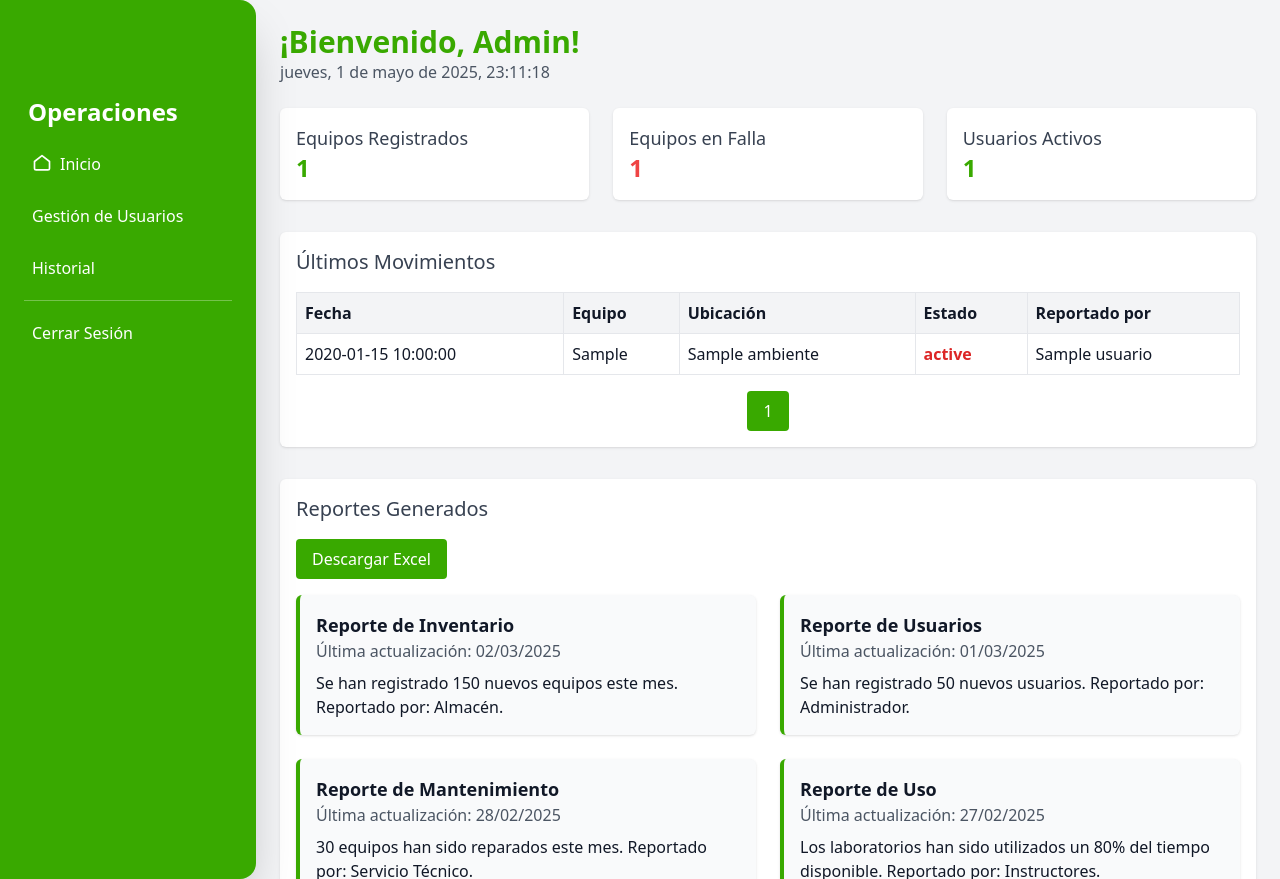
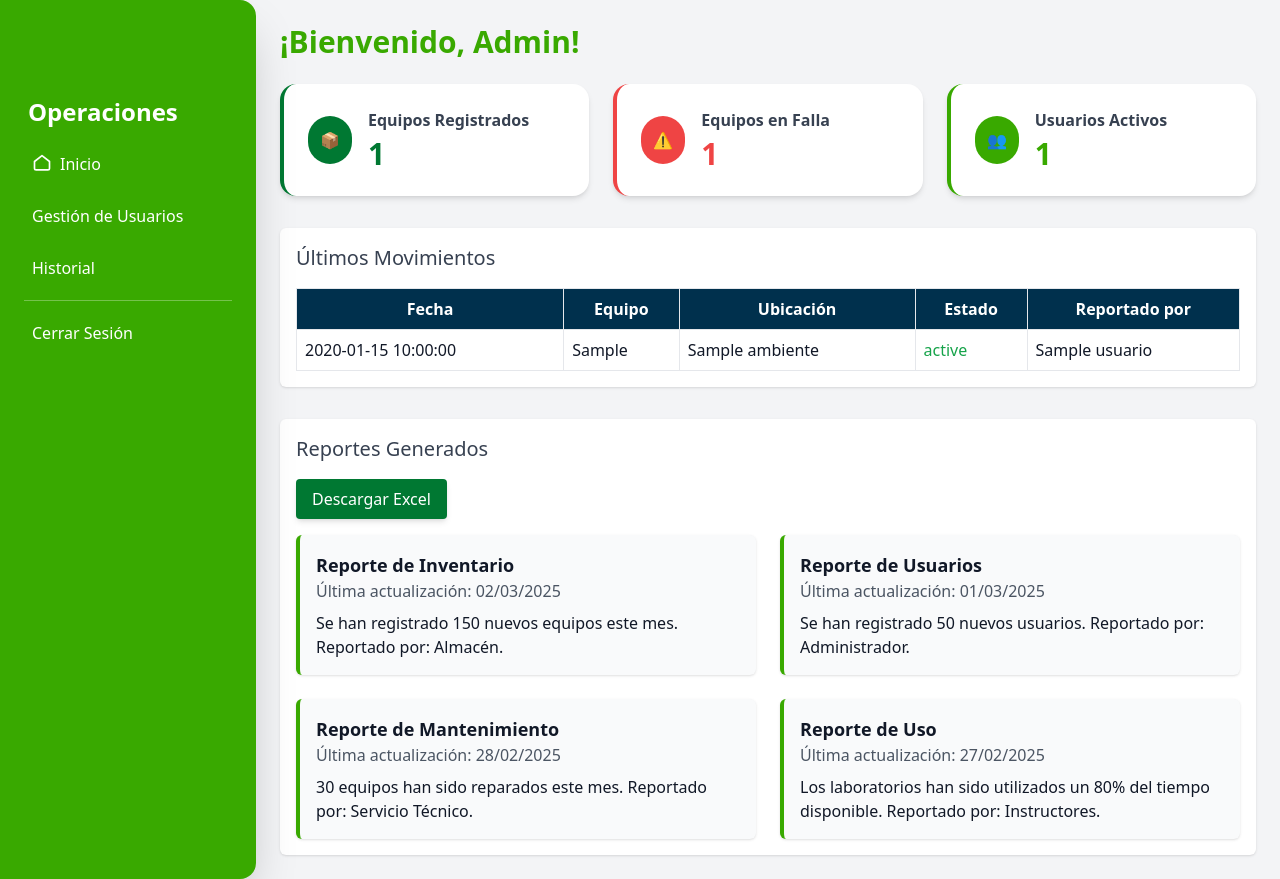
Before and after one commit to Stely69/mesa-de-ayuda, a PHP site: page /admin/admin in a window 1280 px wide. Run offline with PHP 8.4, Linux system fonts and the light colour scheme; tables that the repository leaves empty or names only in its code hold one stand-in row (values such as "Sample post"); some libraries are stand-ins or nearby versions.

Commit message:
feat: enhance Admin panel layout with improved card design and updated table structure

```diff
--- a/public/views/Admin/Admin.php
+++ b/public/views/Admin/Admin.php
@@ -53,41 +53,52 @@
     <div class="flex justify-between items-center mb-6 flex-wrap gap-4">
         <div>
             <h2 class="text-3xl font-semibold text-[#39A900]">¡Bienvenido, Admin!</h2>
-            <p class="text-gray-600" id="fechaHora"></p>
         </div>
     </div>
 
     <!-- Tarjetas -->
     <div class="grid gap-6 sm:grid-cols-2 lg:grid-cols-3">
-        <div class="p-4 bg-white shadow rounded-md">
-            <h3 class="text-lg text-gray-700">Equipos Registrados</h3>
-            <p class="text-2xl font-bold text-senaGreen"><?php echo $productos; ?></p>
-        </div>
-        <div class="p-4 bg-white shadow rounded-md">
-            <h3 class="text-lg text-gray-700">Equipos en Falla</h3>
-            <p class="text-2xl font-bold text-red-500"><?php echo $contadorcasos; ?></p>
-        </div>
-        <div class="p-4 bg-white shadow rounded-md">
-            <h3 class="text-lg text-gray-700">Usuarios Activos</h3>
-            <p class="text-2xl font-bold text-senaGreen"><?php echo $totaluser; ?></p>
+    <!-- Equipos Registrados -->
+    <div class="bg-white p-6 rounded-2xl shadow-md hover:shadow-xl transition-shadow duration-300 border-l-4 border-[#007832] animate-fade-in-up">
+        <div class="flex items-center gap-4">
+            <div class="bg-[#007832] p-3 rounded-full text-white">📦</div>
+            <div>
+                <h3 class="text-gray-700 text-base font-semibold">Equipos Registrados</h3>
+                <p class="text-3xl font-bold text-[#007832] mt-1"><?php echo $productos; ?></p>
             </div>
         </div>
+    </div>
+
+    <!-- Equipos en Falla -->
+    <div class="bg-white p-6 rounded-2xl shadow-md hover:shadow-xl transition-shadow duration-300 border-l-4 border-red-500 animate-fade-in-up delay-100">
+        <div class="flex items-center gap-4">
+            <div class="bg-red-500 p-3 rounded-full text-white">⚠️</div>
+            <div>
+                <h3 class="text-gray-700 text-base font-semibold">Equipos en Falla</h3>
+                <p class="text-3xl font-bold text-red-500 mt-1"><?php echo $contadorcasos; ?></p>
+            </div>
+        </div>
+    </div>
+
+    <!-- Usuarios Activos -->
+    <div class="bg-white p-6 rounded-2xl shadow-md hover:shadow-xl transition-shadow duration-300 border-l-4 border-[#39A900] animate-fade-in-up delay-200">
+        <div class="flex items-center gap-4">
+            <div class="bg-[#39A900] p-3 rounded-full text-white">👥</div>
+            <div>
+                <h3 class="text-gray-700 text-base font-semibold">Usuarios Activos</h3>
+                <p class="text-3xl font-bold text-[#39A900] mt-1"><?php echo $totaluser; ?></p>
+            </div>
+        </div>
+    </div>
+</div>
+
 <!-- Tabla de movimientos -->
 <div class="mt-8 bg-white p-4 shadow rounded-md">
     <h3 class="text-xl text-gray-700 mb-4">Últimos Movimientos</h3>
     <div class="overflow-x-auto">
-                    <?php
-                    // Paginación
-                    $itemsPorPagina = 10;
-                    $totalItems = count($listadecasos);
-                    $totalPaginas = ceil($totalItems / $itemsPorPagina);
-                    $paginaActual = isset($_GET['pagina']) ? (int)$_GET['pagina'] : 1;
-                    $inicio = ($paginaActual - 1) * $itemsPorPagina;
-                    $casosPaginados = array_slice($listadecasos, $inicio, $itemsPorPagina);
-                    ?>
         <table class="w-full border border-gray-300">
             <thead>
-                            <tr class="bg-gray-100 text-left">
+                <tr class="bg-[#00304D] text-white">
                     <th class="p-2 border">Fecha</th>
                     <th class="p-2 border">Equipo</th>
                     <th class="p-2 border">Ubicación</th>
@@ -96,42 +107,27 @@
                 </tr>
             </thead>
             <tbody>
-                            <?php foreach ($casosPaginados as $caso): ?>
+                <?php foreach ($listadecasos as $caso): ?>
                     <tr>
                         <td class="p-2 border"><?= $caso['fecha_creacion'] ?></td>
                         <td class="p-2 border"><?= $caso['producto'] ?></td>
                         <td class="p-2 border"><?= $caso['ambiente'] ?></td>
-                                    <td class="p-2 border font-semibold
-                                        <?= $caso['estados_casos'] === 'Resuelto' ? 'text-green-600' : 'text-red-600'; ?>">
-                                        <?= htmlspecialchars($caso['estados_casos']) ?>
-                                    </td>
+                        <td class="p-2 border text-green-600"><?= $caso['estados_casos'] ?></td>
                         <td class="p-2 border"><?= $caso['usuario'] ?></td>
                     </tr>
                 <?php endforeach ?>
             </tbody>
         </table>
-
-                    <!-- Paginación -->
-                    <div class="mt-4 flex justify-center">
-                        <?php if ($paginaActual > 1): ?>
-                            <a href="?pagina=<?= $paginaActual - 1 ?>" class="px-4 py-2 bg-gray-200 text-gray-700 rounded hover:bg-gray-300">Anterior</a>
-                        <?php endif; ?>
-                        <?php for ($i = 1; $i <= $totalPaginas; $i++): ?>
-                            <a href="?pagina=<?= $i ?>" class="px-4 py-2 mx-1 <?= $i === $paginaActual ? 'bg-senaGreen text-white' : 'bg-gray-200 text-gray-700' ?> rounded hover:bg-gray-300"><?= $i ?></a>
-                        <?php endfor; ?>
-                        <?php if ($paginaActual < $totalPaginas): ?>
-                            <a href="?pagina=<?= $paginaActual + 1 ?>" class="px-4 py-2 bg-gray-200 text-gray-700 rounded hover:bg-gray-300">Siguiente</a>
-                        <?php endif; ?>
-                    </div>
     </div>
 </div>
 
             <!-- Reportes -->
             <div class="mt-8 bg-white p-4 shadow rounded-md">
                 <h3 class="text-xl text-gray-700 mb-4">Reportes Generados</h3>
-                <button onclick="exportToExcel()" class="mb-4 px-4 py-2 bg-senaGreen text-white rounded hover:bg-senaGreenDark">
+                <button onclick="exportToExcel()" class="mb-4 px-4 py-2 bg-[#007832] hover:bg-[#00304D] text-white rounded shadow-md hover:shadow-xl transition-all duration-300 transform hover:-translate-y-1">
     Descargar Excel
 </button>
+
                 <div class="grid gap-6 md:grid-cols-2">
                     <div class="p-4 bg-gray-50 border-l-4 border-senaGreen shadow rounded-md">
                         <h4 class="text-lg font-semibold">Reporte de Inventario</h4>
```
Lines whose indentation alone changed are shown as unchanged.
